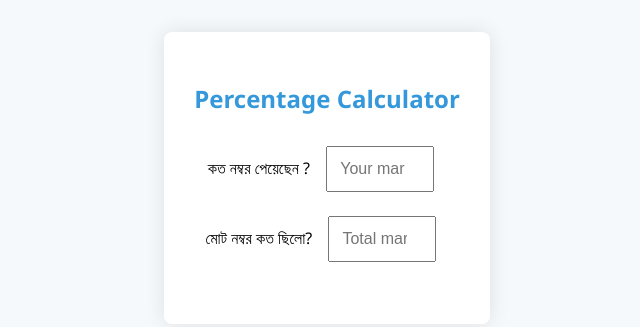
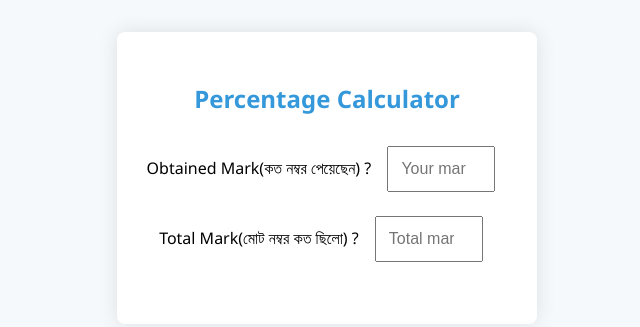
Before and after one commit to plabonkumersarker/percentage, a plain HTML site: page index.html in a window 1280 px wide. Shown: the part 222-549 px from the top of the page, without its empty margins (313-953 px from the left). Drawn offline with Linux system fonts and the light colour scheme.

Commit message:
Update index.html

```diff
--- a/index.html
+++ b/index.html
@@ -40,10 +40,10 @@
 
 <div class="calculator">
   <h2 style="color: #3498db;">Percentage Calculator</h2>
-  <label for="numerator">কত নম্বর পেয়েছেন ?  </label>
+  <label for="numerator">Obtained Mark(কত নম্বর পেয়েছেন) ?  </label>
   <input type="number" id="numerator" placeholder="Your marks" oninput="calculatePercentage()">
 <br>
-  <label for="denominator">মোট নম্বর কত ছিলো? </label>
+  <label for="denominator">Total Mark(মোট নম্বর কত ছিলো) ? </label>
   <input type="number" id="denominator" placeholder="Total marks" oninput="calculatePercentage()">
 
   <div id="result"></div>
```
